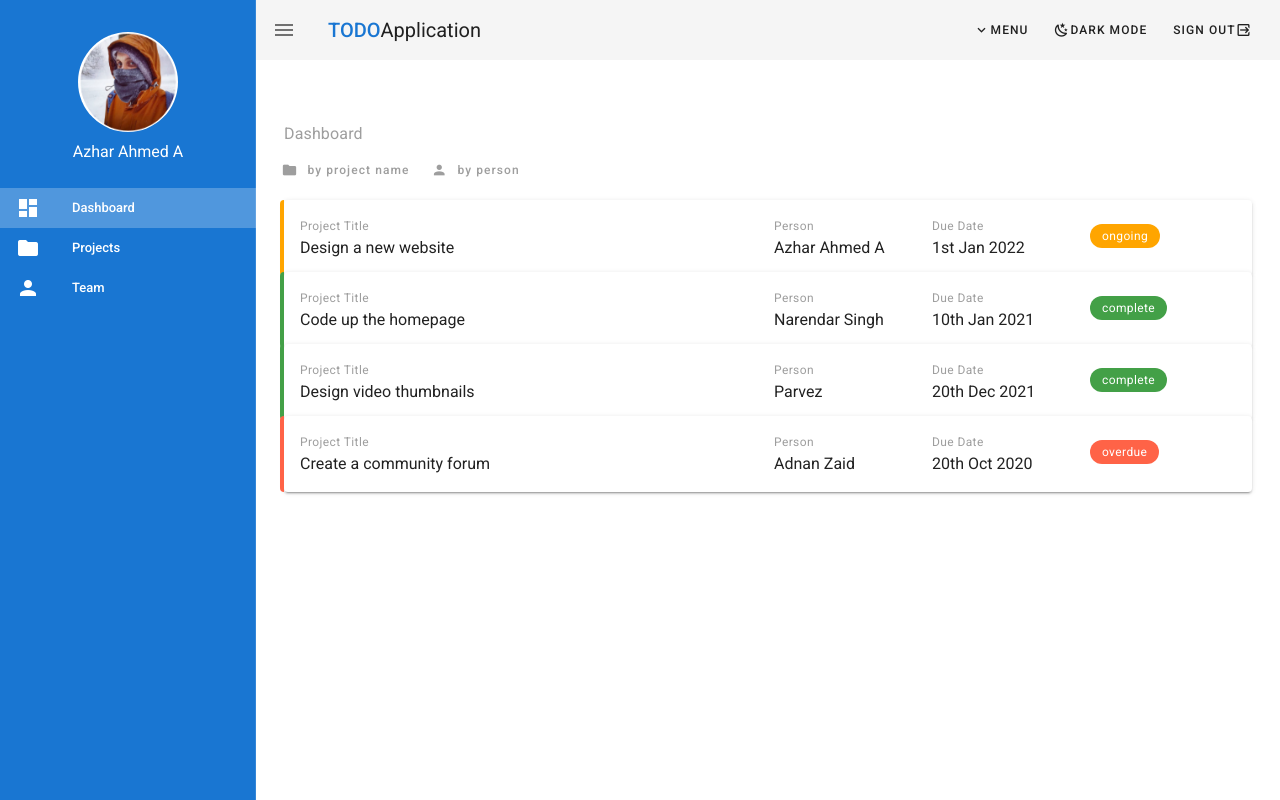
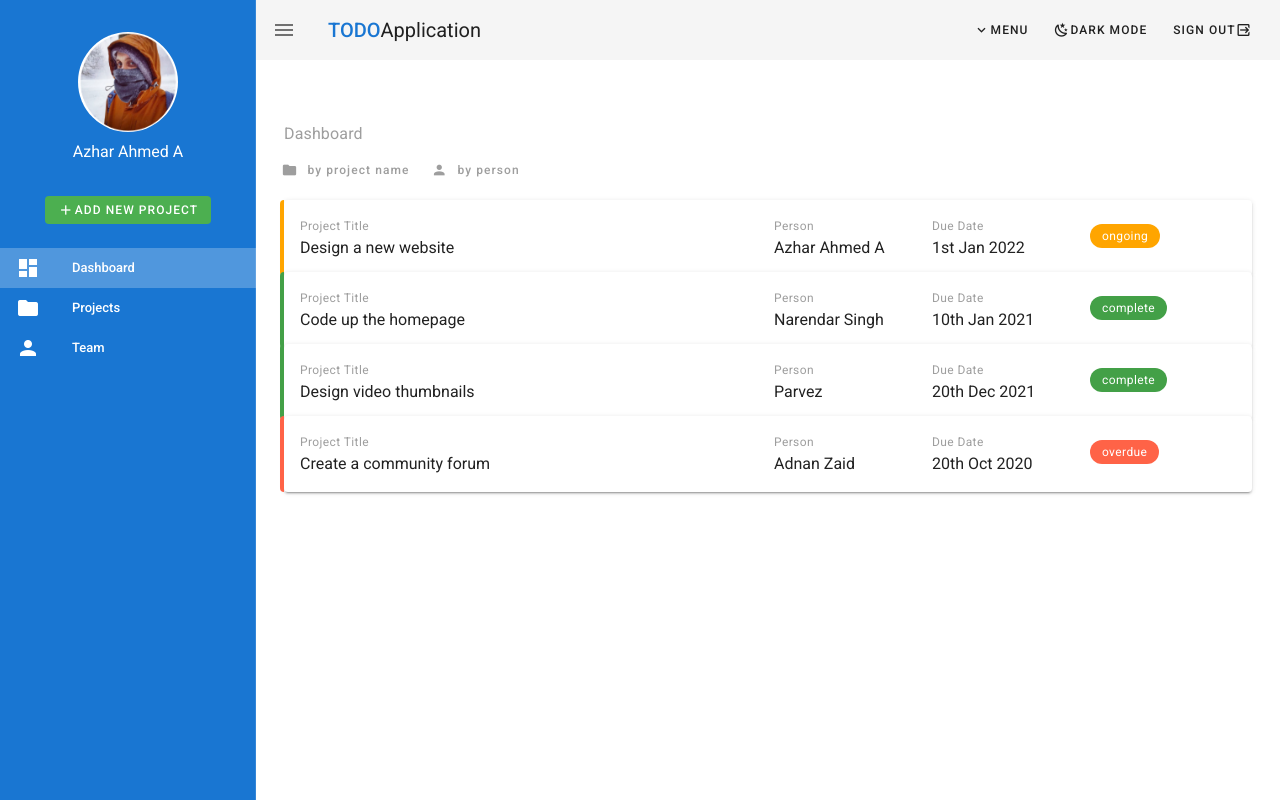
Before and after one commit to azharahmed-98/todo-app, a Vue app: page / in a window 1280 px wide. Both pictures are taken after a click on the button 28 px from the left and 30 px from the top of the page. Built offline with nearby package versions, Linux system fonts and the light colour scheme.

Commit message:
Adding the Modals.

```diff
--- a/src/components/Drawer.vue
+++ b/src/components/Drawer.vue
@@ -7,6 +7,9 @@
         </v-avatar>
         <p class="subheading mt-2 white--text">Azhar Ahmed A</p>
       </v-col>
+    </v-row>
+    <v-row justify="center" align-content="center" class="my-4">
+      <Modal />
     </v-row>
     <v-list dense>
       <v-list-item
@@ -28,8 +31,11 @@
 
 <script>
 import eventBus from "../main";
+import Modal from '@/components/Modal'
 
 export default {
+  name: 'Drawer',
+  components:{ Modal },
   created() {
     eventBus.$on("appDrawerToggled", () => {
       this.drawer = !this.drawer;
--- /dev/null
+++ b/src/components/Modal.vue
@@ -0,0 +1,23 @@
+<template>
+  <v-dialog max-width="600px">
+    <template v-slot:activator="{ on }">
+      <v-btn depressed color="success" v-on="on" small>
+        <v-icon small>
+          mdi-plus
+        </v-icon>
+        Add New Project
+      </v-btn>
+    </template>
+    <v-card>
+      <v-toolbar color="#BBDEFB">
+        <h3 class="text-uppercase primary--text">Add a New Project</h3>
+      </v-toolbar>
+    </v-card>
+  </v-dialog>
+</template>
+
+<script>
+export default {
+  name: "Modal",
+};
+</script>
--- a/src/components/Navbar.vue
+++ b/src/components/Navbar.vue
@@ -64,6 +64,7 @@
 import eventBus from "../main";
 
 export default {
+  name: 'Navbar',
   data() {
     return {
       showDrawerButton: this.navConfig.showDrawerButton,
--- a/src/views/Dashboard.vue
+++ b/src/views/Dashboard.vue
@@ -69,6 +69,7 @@
 
 <script>
 export default {
+  name: 'Dashboard',
   data() {
     return {
       projects: [
--- a/src/views/Teams.vue
+++ b/src/views/Teams.vue
@@ -38,6 +38,7 @@
 
 <script>
 export default {
+  name: 'Teams',
   data() {
     return {
       teams: [
```
